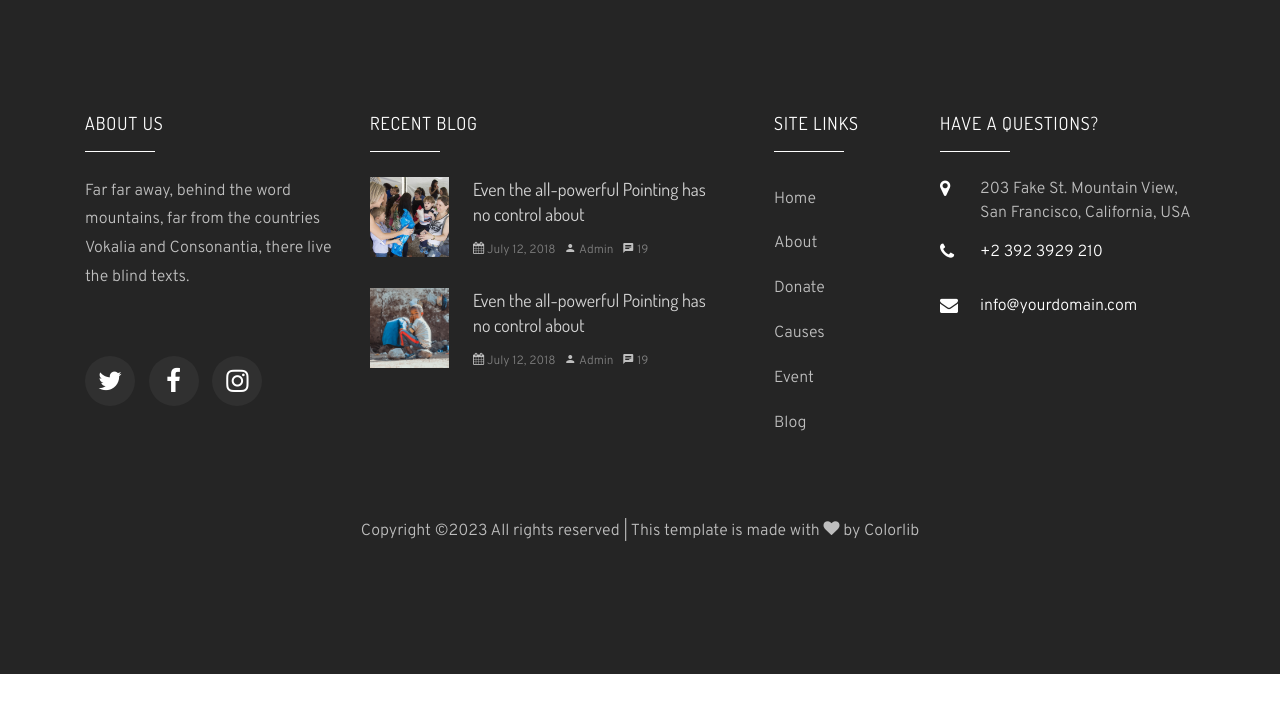
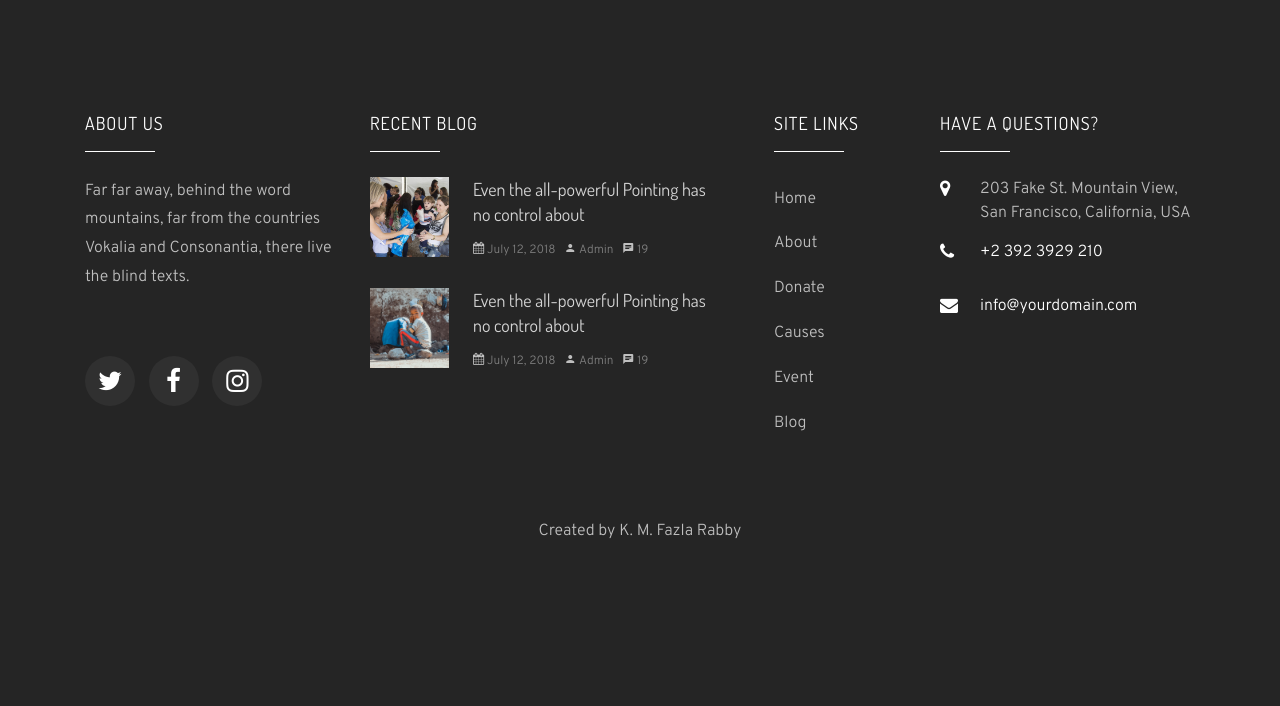
Before and after one commit to BMHasanuzzaman/NGO, a Django app: page /Donate_cart/ in a window 1280 px wide. Shown: the part 761-1467 px from the top of the page. Before the commit the page ends 1435 px from the top, so only its background shows below. Run offline with Django 4.2, Linux system fonts and the light colour scheme; some libraries are stand-ins or nearby versions; some web fonts are replaced.

Commit message:
design fixing
design fixing

```diff
--- a/templates/base.html
+++ b/templates/base.html
@@ -28,11 +28,13 @@
     <link rel="stylesheet" href={% static 'assets/css/flaticon.css' %}>
     <link rel="stylesheet" href={% static 'assets/css/icomoon.css' %}>
     <link rel="stylesheet" href={% static 'assets/css/style.css' %}>
+      <link rel="stylesheet" href={% static 'assets/c' %}>
   </head>
   <body>
 
 
-  <nav class="navbar navbar-expand-lg navbar-dark ftco_navbar bg-dark ftco-navbar-light" id="ftco-navbar">
+
+  <nav class="navbar navbar-expand-lg navbar-dark ftco_navbar bg-dark ftco-navbar-light " id="ftco-navbar">
     <div class="container">
       <a class="navbar-brand" href="index.html">Welfare</a>
       <button class="navbar-toggler" type="button" data-toggle="collapse" data-target="#ftco-nav" aria-controls="ftco-nav" aria-expanded="false" aria-label="Toggle navigation">
@@ -48,7 +50,7 @@
           <li class="nav-item"><a href={% url 'about' %} class="nav-link">About</a></li>
           <li class="nav-item"><a href={% url 'causes' %} class="nav-link">Causes</a></li>
 {#          <li class="nav-item"><a href={% url 'donate' %} class="nav-link">Donate</a></li>#}
-          <li class="nav-item"><a href={% url 'blog' %} class="nav-link">Blog</a></li>
+          <li class="nav-item"><a href={% url 'blog' %} class="nav-link">Stories</a></li>
           <li class="nav-item"><a href={% url 'gallery' %} class="nav-link">Gallery</a></li>
           <li class="nav-item"><a href={% url 'event' %} class="nav-link">Events</a></li>
           <li class="nav-item"><a href={% url 'contact' %} class="nav-link">Contact</a></li>
@@ -142,10 +144,12 @@
         <div class="row">
           <div class="col-md-12 text-center">
 
-            <p><!-- Link back to Colorlib can't be removed. Template is licensed under CC BY 3.0. -->
-  Copyright &copy;<script>document.write(new Date().getFullYear());</script> All rights reserved | This template is made with <i class="icon-heart" aria-hidden="true"></i> by <a href="https://colorlib.com" target="_blank">Colorlib</a>
-  <!-- Link back to Colorlib can't be removed. Template is licensed under CC BY 3.0. --></p>
-          </div>
+              <p class="mb-5" data-scrollax="properties: { translateY: '30%', opacity: 1.6 }">Created by <a href="#">K. M. Fazla Rabby</a></p>
+
+{#            <p><!-- Link back to Colorlib can't be removed. Template is licensed under CC BY 3.0. -->#}
+{#  Copyright &copy;<script>document.write(new Date().getFullYear());</script> All rights reserved | This template is made with <i class="icon-heart" aria-hidden="true"></i> by <a href="https://colorlib.com" target="_blank">Colorlib</a>#}
+{#  <!-- Link back to Colorlib can't be removed. Template is licensed under CC BY 3.0. --></p>#}
+{#          </div>#}
         </div>
       </div>
     </footer>
```
Also changed, not shown: db.sqlite3.
